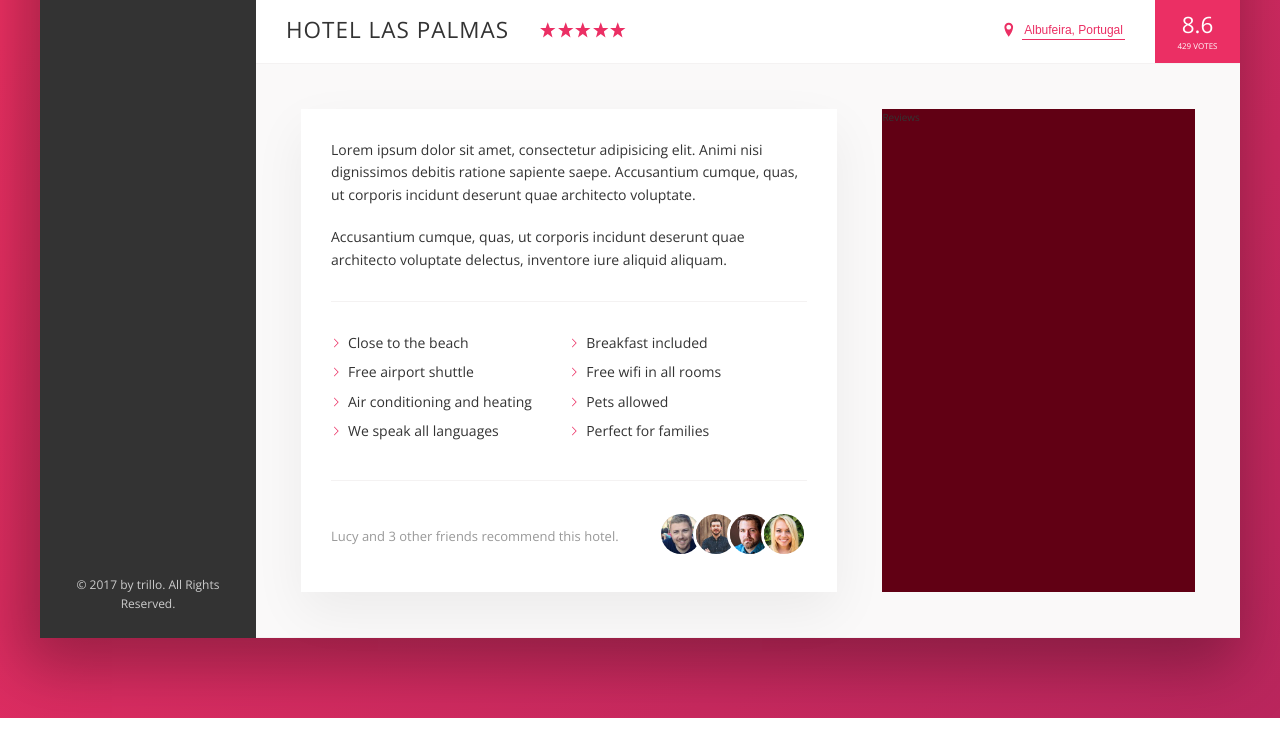
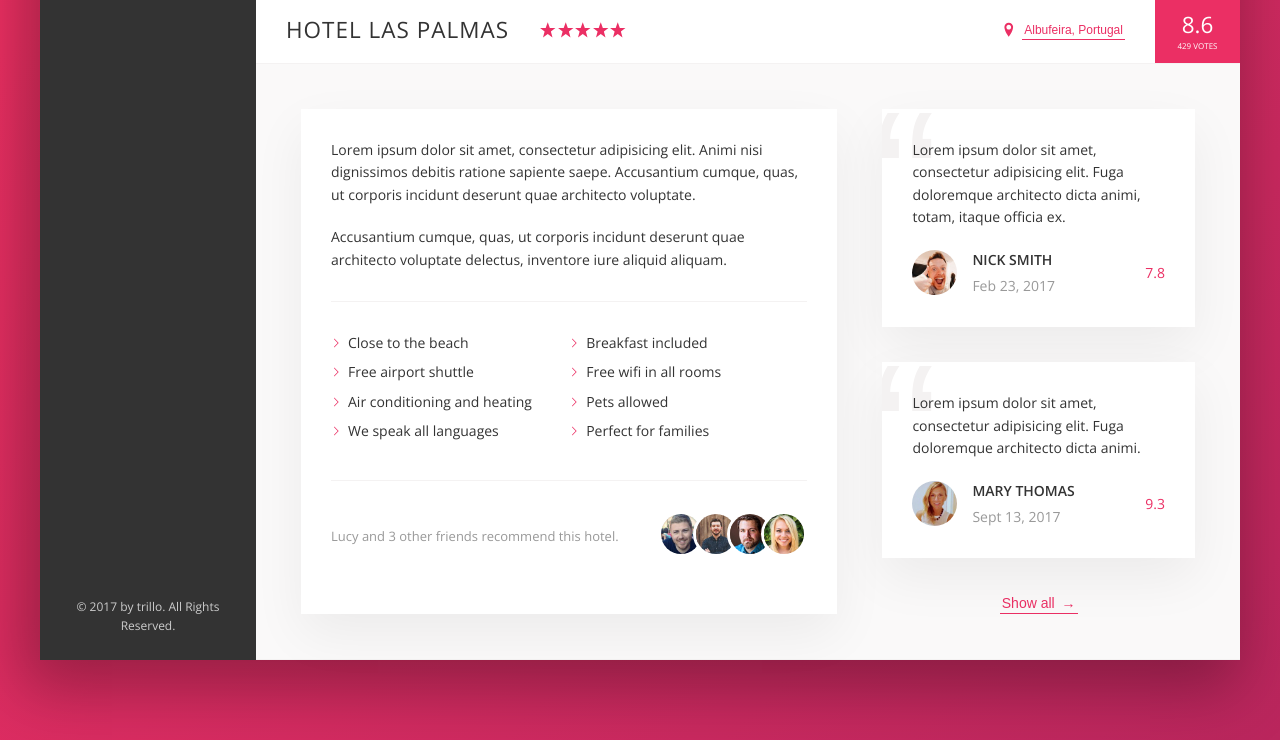
Before and after one commit to BorofskyDev/trillo, a website built with Vite: page index.html in a window 1280 px wide. Shown: the part 538-1278 px from the top of the page. Before the commit the page ends 1256 px from the top, so only its background shows below. Built offline with nearby package versions, Linux system fonts and the light colour scheme.

Commit message:
finished main content section

```diff
--- a/index.html
+++ b/index.html
@@ -168,7 +168,35 @@
             </div>
           </div>
           <div class="user-reviews">
-            Reviews
+            <figure class="review">
+              <blockquote class="review__text">
+                Lorem ipsum dolor sit amet, consectetur adipisicing elit. Fuga doloremque
+                architecto dicta animi, totam, itaque officia
+                ex.
+              </blockquote>
+              <figcaption class="review__user">
+                <img src="img/user-1.jpg" alt="User 1" class="review__photo">
+                <div class="review__user-box">
+                  <p class="review__user-name">Nick Smith</p>
+                  <p class="review__user-date">Feb 23, 2017</p>
+                </div>
+                <div class="review__rating">7.8</div>
+              </figcaption>
+            </figure>
+            <figure class="review">
+              <blockquote class="review__text">
+                Lorem ipsum dolor sit amet, consectetur adipisicing elit. Fuga doloremque architecto dicta animi.
+              </blockquote>
+              <figcaption class="review__user">
+                <img src="img/user-2.jpg" alt="User 2" class="review__photo">
+                <div class="review__user-box">
+                  <p class="review__user-name">Mary Thomas</p>
+                  <p class="review__user-date">Sept 13, 2017</p>
+                </div>
+                <div class="review__rating">9.3</div>
+              </figcaption>
+            </figure>
+            <button class="btn-inline">Show all <span>&rarr;</span></button>
           </div>
         </div>
       </main>
--- a/sass/_components.scss
+++ b/sass/_components.scss
@@ -192,8 +192,8 @@
   }
 
   &__stars {
-   margin-right: auto;
-   display: flex;
+    margin-right: auto;
+    display: flex;
   }
 
   &__icon-star,
@@ -210,7 +210,7 @@
   }
 
   &__icon-location {
-    margin-right: .5rem;
+    margin-right: 0.5rem;
   }
 
   &__rating {
@@ -246,11 +246,21 @@
   display: inline-block;
   background-color: transparent;
   cursor: pointer;
-  transition: all .2s;
+  transition: all 0.2s;
+
+  & span {
+    margin-left: 3px;
+    transition: margin-left .2s;
+  }
 
   &:hover {
-    color: var(--color-grey-dark-1)
+    color: var(--color-grey-dark-1);
+
+    span {
+      margin-left: 8px;
+    }
   }
+
 
   &:focus {
     outline: none;
@@ -266,7 +276,7 @@
 
   50% {
     transform: scale(1.05);
-    box-shadow: 0 1rem 4rem rgba(0,0,0,0.25);
+    box-shadow: 0 1rem 4rem rgba(0, 0, 0, 0.25);
   }
 
   100% {
@@ -274,7 +284,6 @@
     box-shadow: none;
   }
 }
-
 
 .paragraph:not(:last-of-type) {
   margin-bottom: 2rem;
@@ -291,7 +300,7 @@
 
   &__item {
     flex: 0 0 50%;
-    margin-bottom: .7rem;
+    margin-bottom: 0.7rem;
   }
 
   &__item::before {
@@ -319,7 +328,6 @@
   }
 
   &__friends {
-
   }
 
   &__photo {
@@ -334,3 +342,65 @@
     }
   }
 }
+
+.review {
+  background-color: #fff;
+  box-shadow: var(--shadow-light);
+  padding: 3rem;
+  margin-bottom: 3.5rem;
+  position: relative;
+  overflow: hidden;
+
+  &__text {
+    margin-bottom: 2rem;
+    z-index: 10;
+    position: relative;
+  }
+
+  &__user {
+    display: flex;
+    align-items: center;
+  }
+
+  &__photo {
+    height: 4.5rem;
+    width: 4.5rem;
+    border-radius: 50%;
+    margin-right: 1.5rem;
+  }
+
+  &__user-box {
+    margin-right: auto;
+  }
+
+  &__user-name {
+    font-style: 1.1rem;
+    font-weight: 600;
+    text-transform: uppercase;
+    margin-bottom: 0.4rem;
+  }
+
+  &__user-date {
+    font-style: 1rem;
+    color: var(--color-grey-dark-3);
+  }
+
+  &__rating {
+    color: var(--color-primary);
+    font-style: 2.2rem;
+    font-weight: 300;
+  }
+
+  &::before {
+    content: '\201C';
+    position: absolute;
+    top: -2.75rem;
+    left: -1rem;
+    line-height: 1;
+    font-size: 20rem;
+    color: var(--color-grey-light-2);
+    font-family: sans-serif;
+    z-index: 1;
+  }
+
+}
--- a/sass/_layout.scss
+++ b/sass/_layout.scss
@@ -34,6 +34,7 @@
 }
 
 .detail {
+    font-size: 1.4rem;
   display: flex;
   padding: 4.5rem;
   background-color: var(--color-grey-light-1);
@@ -41,7 +42,6 @@
 }
 
 .description {
-  font-size: 1.4rem;
   background-color: #fff;
   box-shadow: var(--shadow-light);
   flex: 0 0 60%;
@@ -50,6 +50,8 @@
 }
 
 .user-reviews {
-  background-color: #610014;
   flex: 1;
+  display: flex;
+  flex-direction: column;
+  align-items: center;
 }
```
